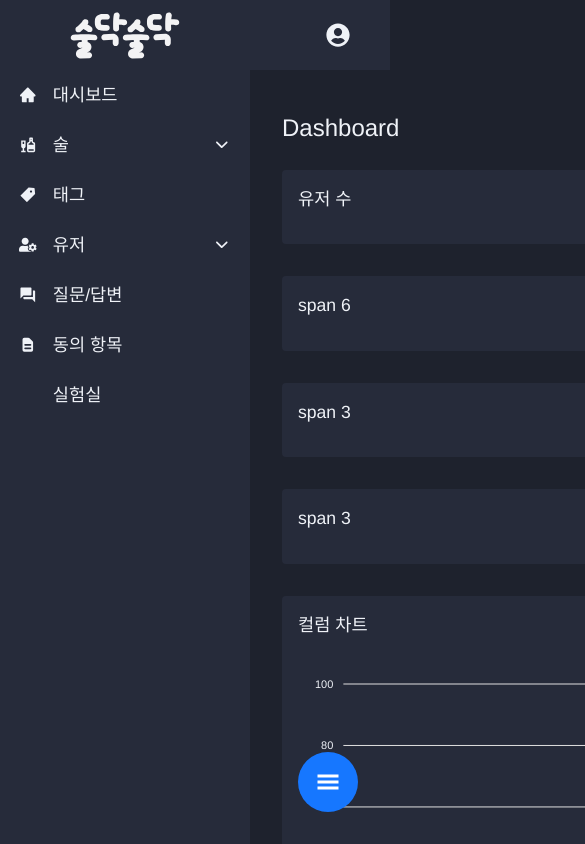
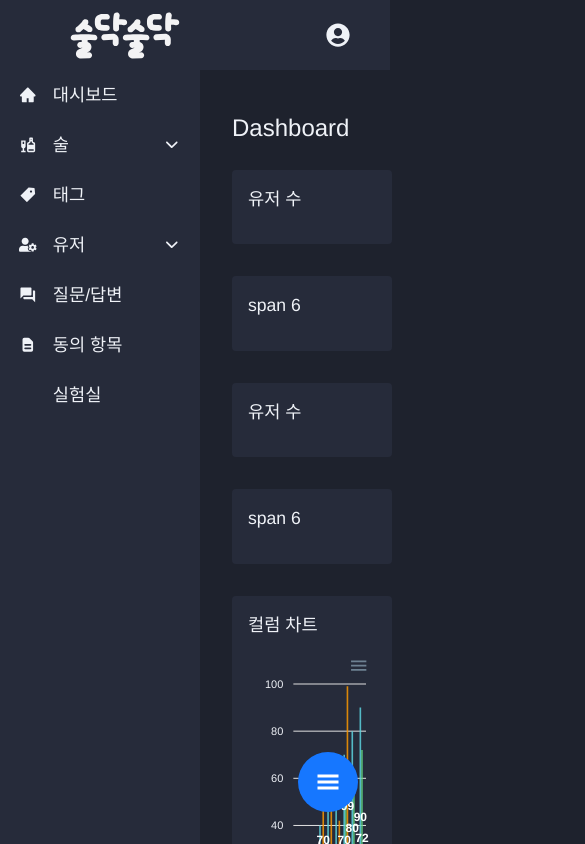
Before and after one commit to thisisthewa2/suldak-admin, a React (Create React App) app: page / in a window 390 px wide. Shown: the top 844 px of the page, 585 px wide, since content can reach past the window. Built offline with nearby package versions, Linux system fonts and the light colour scheme; sample sign-in values are in the browser's storage; some icons are missing.

Commit message:
[add] 태블릿 사이즈 반응형 디자인
- 반응형 컴포넌트 추가

```diff
--- a/package.json
+++ b/package.json
@@ -40,7 +40,7 @@
     "web-vitals": "^2.1.0"
   },
   "scripts": {
-    "start": "craco start",
+    "start": "PORT=3001 craco start",
     "build": "craco build",
     "test": "react-scripts test",
     "eject": "react-scripts eject",
--- a/src/components/RowContainer.tsx
+++ b/src/components/RowContainer.tsx
@@ -31,12 +31,12 @@ const Wrapper = styled.div<IWrapperProps>`
   ${(props) =>
     props.$isTablet &&
     `
-    grid-template-columns: repeat(9, 1fr);
+    grid-template-columns: repeat(8, 1fr);
   `}
 
   ${(props) =>
     props.$isMobile &&
     `
-    grid-template-columns: repeat(3, 1fr);
+    grid-template-columns: 1fr;
   `}
 `;
--- a/src/components/core/Box.tsx
+++ b/src/components/core/Box.tsx
@@ -1,13 +1,22 @@
 import React from 'react';
 import styled from 'styled-components';
+
+// hooks
+import useResponsive from '@hooks/useResponsive';
 
 interface IProps {
   children?: React.ReactNode;
   gridColumn?: string;
+  gridColumnSpanTablet?: string;
+  gridColumnSpanMobile?: string;
 }
 
 interface IStyledProps {
   $gridColumn?: string;
+  $isTablet: boolean;
+  $isMobile: boolean;
+  $gridColumnSpanTablet?: string;
+  $gridColumnSpanMobile?: string;
 }
 
 const StyledBox = styled.div<IStyledProps>`
@@ -16,10 +25,33 @@ const StyledBox = styled.div<IStyledProps>`
   box-shadow: ${(props) => props.theme.boxShadow};
   padding: 1rem;
   grid-column: ${(props) => (props.$gridColumn ? `span ${props.$gridColumn}` : 'span 1')};
+
+  ${(props) =>
+    props.$isTablet &&
+    `
+    grid-column: span ${props.$gridColumnSpanTablet || props.$gridColumn};
+  `}
+
+  ${(props) =>
+    props.$isMobile &&
+    `
+    grid-column: span ${props.$gridColumnSpanMobile || props.$gridColumn};
+  `}
 `;
 
-const Box = ({ children, gridColumn }: IProps) => {
-  return <StyledBox $gridColumn={gridColumn}>{children}</StyledBox>;
+const Box = ({ children, gridColumn, gridColumnSpanTablet, gridColumnSpanMobile }: IProps) => {
+  const { isMobile, isTablet } = useResponsive();
+  return (
+    <StyledBox
+      $gridColumn={gridColumn}
+      $isMobile={isMobile}
+      $isTablet={isTablet}
+      $gridColumnSpanTablet={gridColumnSpanTablet}
+      $gridColumnSpanMobile={gridColumnSpanMobile}
+    >
+      {children}
+    </StyledBox>
+  );
 };
 
 export default Box;
--- a/src/components/core/TextEditor.tsx
+++ b/src/components/core/TextEditor.tsx
@@ -88,7 +88,6 @@ const Wrapper = styled.div`
   display: flex;
   flex-direction: column;
   gap: 1rem;
-  min-width: 960px;
 `;
 
 const ButtonWrap = styled.div`
--- a/src/hooks/useResponsive.ts
+++ b/src/hooks/useResponsive.ts
@@ -2,8 +2,8 @@ import { useState, useEffect } from 'react';
 
 const sizes = {
   mobile: 480,
-  tablet: 768,
-  desktop: 1280, // 이 값은 주로 디자인에 따라 다를 수 있습니다.
+  tablet: 1440,
+  desktop: 1441, // 이 값은 주로 디자인에 따라 다를 수 있습니다.
 };
 
 /** 반응형 커스텀훅 */
--- a/src/layouts/NavigationBar/NavigationBar.tsx
+++ b/src/layouts/NavigationBar/NavigationBar.tsx
@@ -81,7 +81,7 @@ const NavigationBar = () => {
 export default NavigationBar;
 
 const NavigationWrapper = styled.div<{ $isOpen: boolean }>`
-  min-width: ${(props) => (props.$isOpen ? '250px' : '80px')};
+  min-width: ${(props) => (props.$isOpen ? '200px' : '80px')};
   height: 100%;
   background-color: ${(props) => props.theme.nav.bgColor};
   box-shadow: ${(props) => props.theme.boxShadow};
--- a/src/pages/DashboardPage.tsx
+++ b/src/pages/DashboardPage.tsx
@@ -1,4 +1,4 @@
-import React, { Suspense } from 'react';
+import React, { Suspense, useEffect } from 'react';
 import styled from 'styled-components';
 
 // components
@@ -15,30 +15,32 @@ import useResponsive from '@hooks/useResponsive';
 /** 메인 페이지 */
 const DashboardPage = () => {
   const { isTablet, isMobile } = useResponsive();
+
   return (
     <>
       <Breadcrumbs />
       <RowContainer isTablet={isTablet} isMobile={isMobile}>
-        <Box gridColumn="3">
+        <Box gridColumn="3" gridColumnSpanTablet="4">
           <Title>유저 수</Title>
         </Box>
-        <Box gridColumn="3">
+        <Box gridColumn="3" gridColumnSpanTablet="4">
           <Title>span 6</Title>
         </Box>
-        <Box gridColumn="3">
-          <Title>span 3</Title>
+        <Box gridColumn="3" gridColumnSpanTablet="4">
+          <Title>유저 수</Title>
         </Box>
-        <Box gridColumn="3">
-          <Title>span 3</Title>
+        <Box gridColumn="3" gridColumnSpanTablet="4">
+          <Title>span 6</Title>
         </Box>
       </RowContainer>
       <RowContainer isTablet={isTablet} isMobile={isMobile}>
-        <Box gridColumn="6">
+        <Box gridColumn="6" gridColumnSpanTablet="8">
           <Title>컬럼 차트</Title>
           <ColumnChart />
         </Box>
-        <Box gridColumn="6">
+        <Box gridColumn="6" gridColumnSpanTablet="8">
           <Title>원 그래프</Title>
+          {/* 원 그래프 컴포넌트 */}
         </Box>
       </RowContainer>
     </>
--- a/src/pages/Tag/TagPage.tsx
+++ b/src/pages/Tag/TagPage.tsx
@@ -61,7 +61,7 @@ const TagPage = () => {
       <Breadcrumbs />
       <RowContainer isTablet={isTablet} isMobile={isMobile}>
         {/* 태그 목록 테이블 */}
-        <Box gridColumn={selectedTag ? '9' : '12'}>
+        <Box gridColumn={selectedTag ? '9' : '12'} gridColumnSpanTablet={selectedTag ? '5' : '8'}>
           <TitleWrap>
             <Title>태그 목록</Title>
             <Button onClick={handleOpenAddModal}>태그 추가 +</Button>
--- a/src/pages/TestPage.tsx
+++ b/src/pages/TestPage.tsx
@@ -36,17 +36,17 @@ const TestPage = () => {
       <Breadcrumbs />
       <RowContainer isTablet={isTablet} isMobile={isMobile}>
         {/* 로딩 애니메이션 */}
-        <Box gridColumn="3">
+        <Box gridColumn="3" gridColumnSpanTablet="4">
           <Title>로딩 애니메이션</Title>
           <Loader />
         </Box>
         {/* 404 애니메이션 */}
-        <Box gridColumn="3">
+        <Box gridColumn="3" gridColumnSpanTablet="4">
           <Title>404 에러 애니메이션</Title>
           <NotFound width={200} height={200} />
         </Box>
         {/* 버튼 컴포넌트 */}
-        <Box gridColumn="3">
+        <Box gridColumn="3" gridColumnSpanTablet="4">
           <Title>버튼</Title>
           <ButtonWrap>
             <div className="btn-flex">
@@ -72,7 +72,7 @@ const TestPage = () => {
           </ButtonWrap>
         </Box>
         {/* 인풋 컴포넌트 */}
-        <Box gridColumn="3">
+        <Box gridColumn="3" gridColumnSpanTablet="4">
           <Title>인풋</Title>
           <InputWrap>
             <Input placeholder="None label input" onChange={testInput.onChange} />
@@ -83,7 +83,7 @@ const TestPage = () => {
       </RowContainer>
 
       <RowContainer isTablet={isTablet} isMobile={isMobile}>
-        <Box gridColumn="3">
+        <Box gridColumn="3" gridColumnSpanTablet="4">
           <Title>태그</Title>
           <TagWrap>
             <Tag color={Color.alcohol.gray}>0 ~ 15%</Tag>
@@ -95,13 +95,13 @@ const TestPage = () => {
             <Tag color={Color.alcohol.orange}>80.1 ~ 99.9%</Tag>
           </TagWrap>
         </Box>
-        <Box gridColumn="3">
+        <Box gridColumn="3" gridColumnSpanTablet="4">
           <Title>상태</Title>
           <Status label="Complete" type="complete" />
           <Status label="Pending" type="pending" />
           <Status label="Cancel" type="cancel" />
         </Box>
-        <Box gridColumn="3">
+        <Box gridColumn="3" gridColumnSpanTablet="4">
           <Title>원형 바</Title>
           <ProgressWrap>
             <CircleProgressBar />
@@ -109,20 +109,20 @@ const TestPage = () => {
             <CircleProgressBar percentage={65} />
           </ProgressWrap>
         </Box>
-        <Box gridColumn="3">
+        <Box gridColumn="3" gridColumnSpanTablet="4">
           <Title>경로</Title>
           <Breadcrumbs />
         </Box>
       </RowContainer>
 
       <RowContainer isTablet={isTablet} isMobile={isMobile}>
-        <Box gridColumn="3">
+        <Box gridColumn="3" gridColumnSpanTablet="4">
           <Title>로고 - 라이트</Title>
           <LogoWrap>
             <SuldakLogo mode="LIGHT" />
           </LogoWrap>
         </Box>
-        <Box gridColumn="3">
+        <Box gridColumn="3" gridColumnSpanTablet="4">
           <Title>로고 - 다크</Title>
           <LogoWrap>
             <SuldakLogo mode="DARK" />
@@ -131,18 +131,18 @@ const TestPage = () => {
       </RowContainer>
 
       <RowContainer isTablet={isTablet} isMobile={isMobile}>
-        <Box gridColumn="6">
+        <Box gridColumn="6" gridColumnSpanTablet="8">
           <Title>컬럼 차트</Title>
           <ColumnChart />
         </Box>
-        <Box gridColumn="6">
+        <Box gridColumn="6" gridColumnSpanTablet="8">
           <Title>바 차트</Title>
           <BarChart />
         </Box>
       </RowContainer>
 
       <RowContainer isTablet={isTablet} isMobile={isMobile}>
-        <Box gridColumn="12">
+        <Box gridColumn="12" gridColumnSpanTablet="8">
           <Title>텍스트 에디터</Title>
           <TextEditor initialValue={editorInput.value} />
         </Box>
--- a/src/pages/User/AdminPage.tsx
+++ b/src/pages/User/AdminPage.tsx
@@ -49,7 +49,10 @@ const AdminPage = () => {
       <Breadcrumbs />
       <RowContainer isTablet={isTablet} isMobile={isMobile}>
         {/* 어드민 목록 테이블 */}
-        <Box gridColumn={selectedAdmin ? '9' : '12'}>
+        <Box
+          gridColumn={selectedAdmin ? '9' : '12'}
+          gridColumnSpanTablet={selectedAdmin ? '5' : '8'}
+        >
           <TitleWrap>
             <Title>어드민 목록</Title>
             <Button onClick={handleOpenAddModal}>어드민 추가 +</Button>
--- a/src/routes/index.tsx
+++ b/src/routes/index.tsx
@@ -98,12 +98,9 @@ const Container = styled.div`
   flex-direction: column;
   width: 100%;
   height: 100%;
-  min-width: 1290px;
 
   .row-flex {
     display: flex;
-    /* width: 100%;
-    height: 100%; */
   }
 `;
 
@@ -118,5 +115,5 @@ const ContentsContainer = styled.div`
   width: 100%;
   height: 100%;
   padding: 102px 2rem 2rem 2rem;
-  margin-left: 250px;
+  margin-left: 200px;
 `;
--- a/src/styles/GlobalStyle.ts
+++ b/src/styles/GlobalStyle.ts
@@ -14,6 +14,17 @@ const GlobalStyle = createGlobalStyle`
     height: 100vh;
 
     background-color: ${props => props.theme.bgColor};
+
+
+    /* 반응형 폰트 사이즈 */
+    @media (max-width: 1440px) {
+      font-size: 14px;
+    }
+
+    @media (max-width: 480px) {
+      font-size: 12px;
+    }
+
   }
 
   h1 {
```
